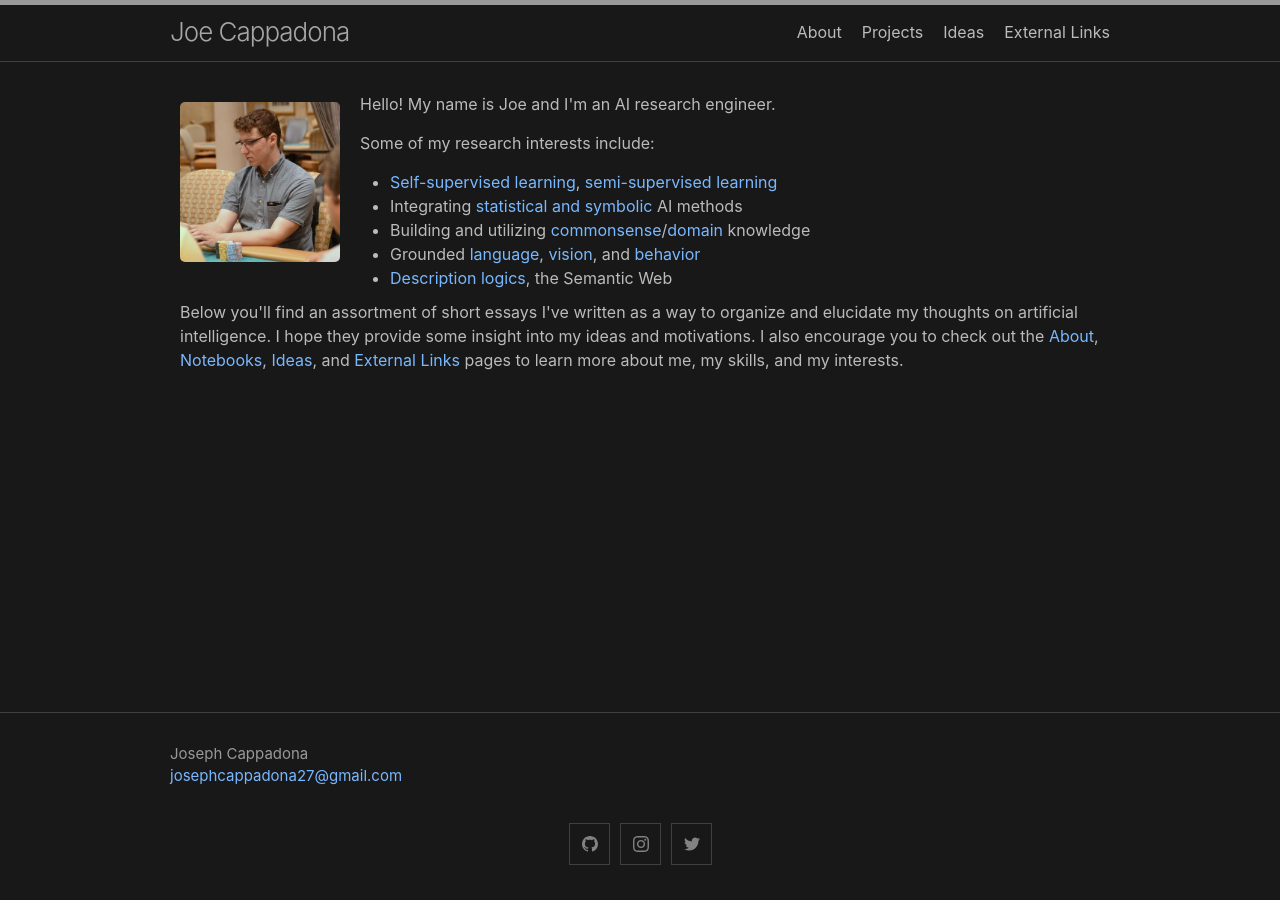
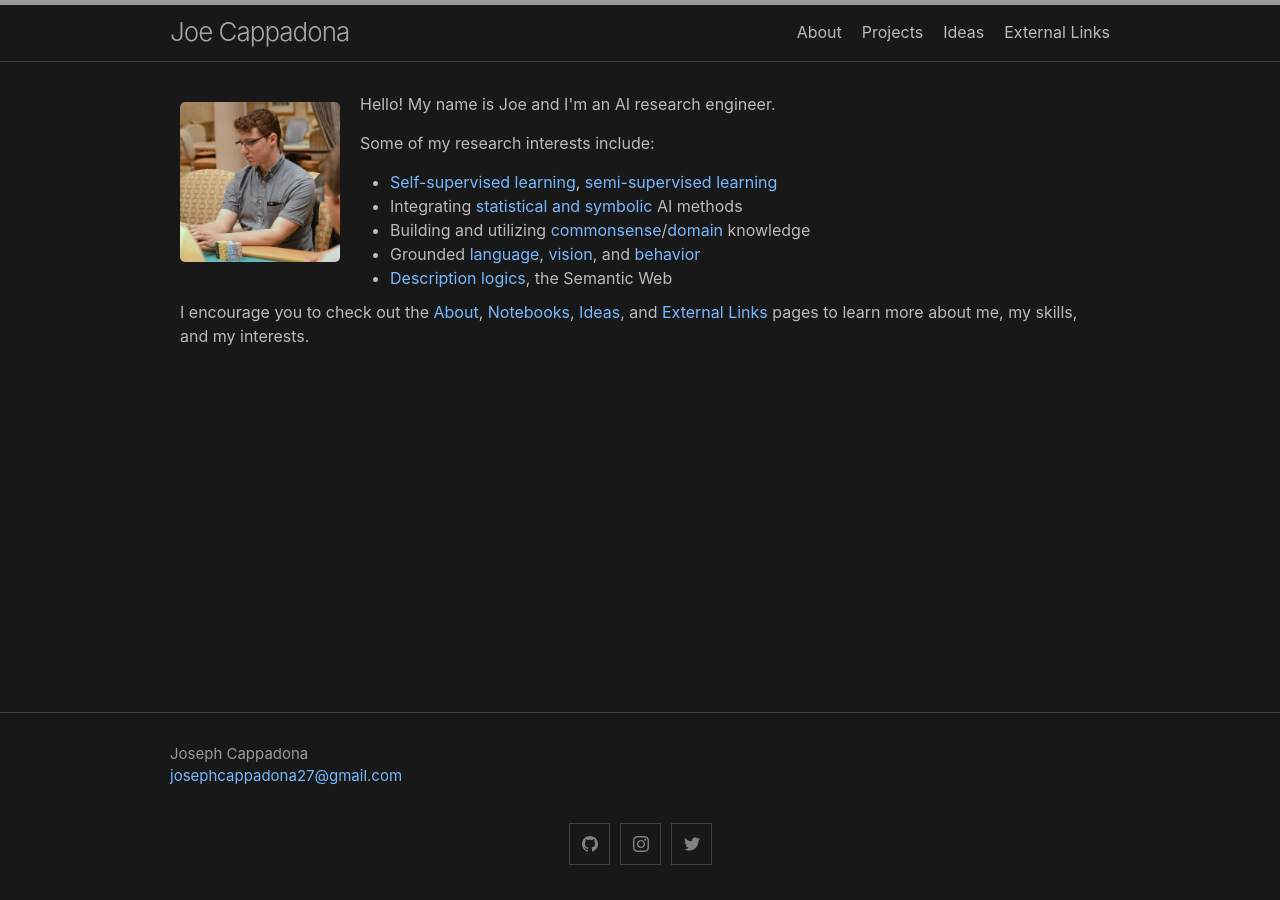
Before and after one commit to josephcappadona/josephcappadona.github.io, a Jekyll site: the page built from index.md, in a window 1280 px wide. Built offline with Jekyll 4.4.1, drawn with Linux system fonts in a browser that asks for light colours.

Commit message:
Update index.md

```diff
--- a/index.md
+++ b/index.md
@@ -22,6 +22,6 @@ layout: home
     </div>
   </div>
   <div style="margin: 10px;">
-    Below you'll find an assortment of short essays I've written as a way to organize and elucidate my thoughts on artificial intelligence. I hope they provide some insight into my ideas and motivations. I also encourage you to check out the <a href="/about">About</a>, <a href="/notebooks">Notebooks</a>, <a href="/ideas">Ideas</a>, and <a href="/external-links">External Links</a> pages to learn more about me, my skills, and my interests.
+    I encourage you to check out the <a href="/about">About</a>, <a href="/notebooks">Notebooks</a>, <a href="/ideas">Ideas</a>, and <a href="/external-links">External Links</a> pages to learn more about me, my skills, and my interests.
   </div>
 </div>
```
